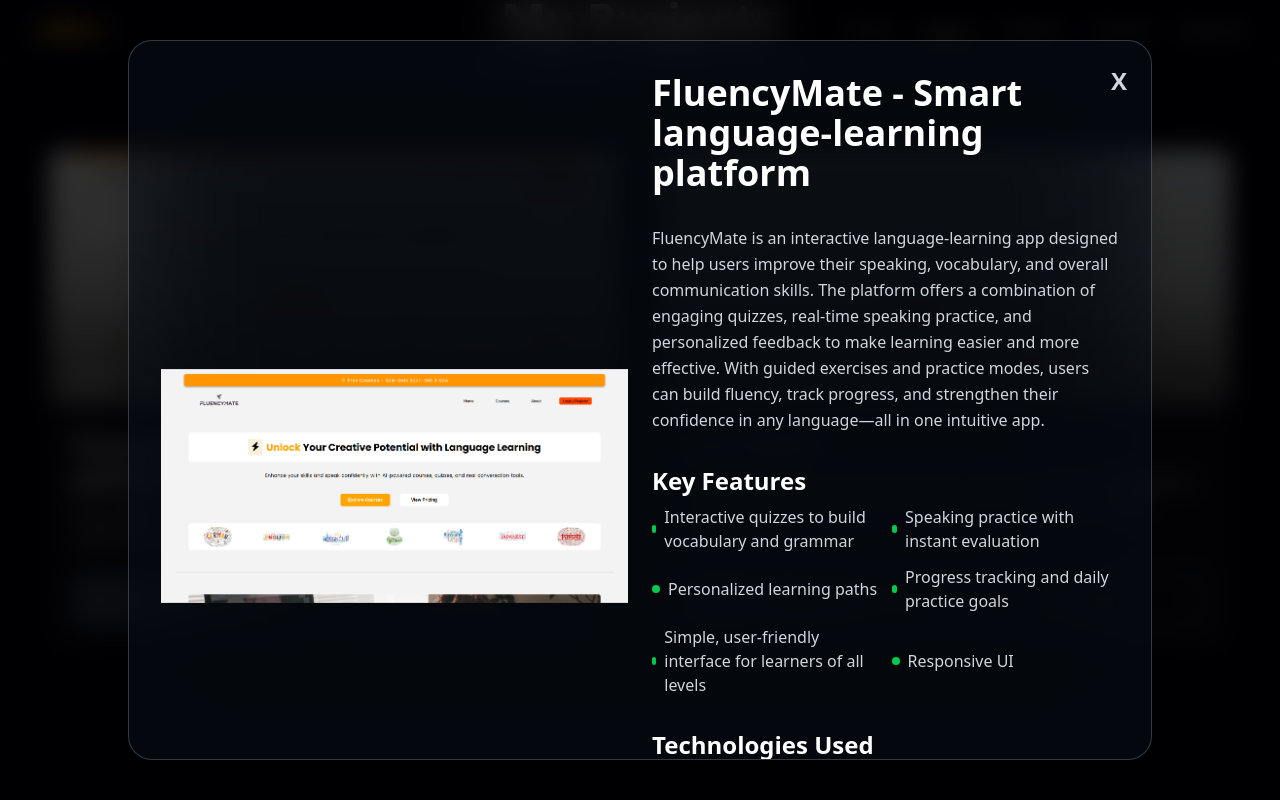
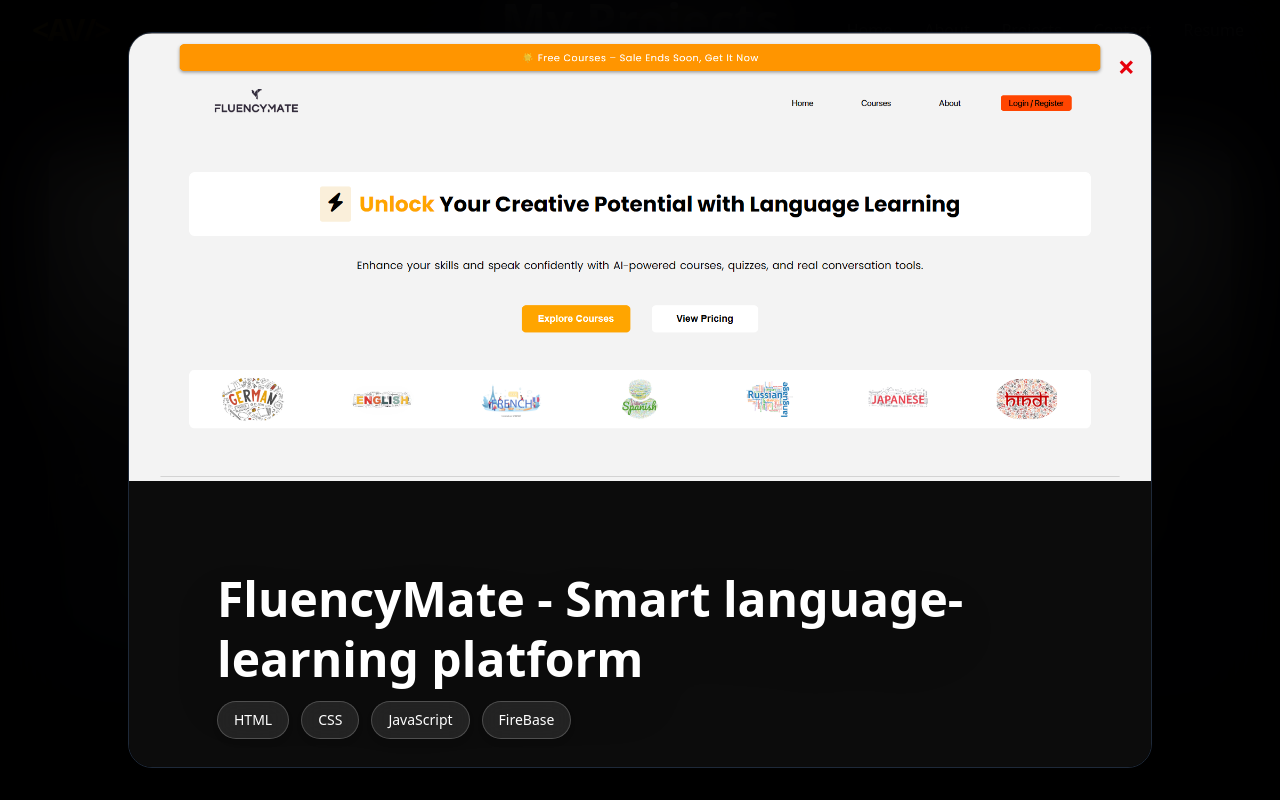
Before and after one commit to abhishekverma22/Portfolio, a React (Vite) app: page / in a window 1280 px wide. Both pictures are taken after a click on the element 334 px from the left and 2468 px from the top of the page. Shown: the part 2068-2868 px from the top of the page. Built offline with nearby package versions, Linux system fonts and the light colour scheme; a web font is replaced by a local one.

Commit message:
redesign

```diff
--- a/src/components/Project.jsx
+++ b/src/components/Project.jsx
@@ -175,14 +175,23 @@
 
         <style jsx>{`
           @keyframes float {
-            0% { transform: translateY(0) rotate(0deg); opacity: 0; }
-            15% { opacity: 0.4; }
-            85% { opacity: 0.2; }
-            100% { transform: translateY(-140vh) rotate(360deg); opacity: 0; }
+            0% {
+              transform: translateY(0) rotate(0deg);
+              opacity: 0;
+            }
+            15% {
+              opacity: 0.4;
+            }
+            85% {
+              opacity: 0.2;
+            }
+            100% {
+              transform: translateY(-140vh) rotate(360deg);
+              opacity: 0;
+            }
           }
         `}</style>
       </section>
-
       <AnimatePresence>
         {selectedProject && (
           <motion.div
@@ -190,50 +199,76 @@
             animate={{ opacity: 1 }}
             exit={{ opacity: 0 }}
             onClick={() => setSelectedProject(null)}
-            className="fixed inset-0 z-50 flex items-center justify-center p-4 bg-black/80 backdrop-blur-md"
+            className="fixed inset-0 z-50 flex items-center justify-center p-4 sm:p-6 bg-black/95 backdrop-blur-2xl"
           >
             <motion.div
-              initial={{ scale: 0.8, opacity: 0 }}
+              initial={{ scale: 0.94, opacity: 0 }}
               animate={{ scale: 1, opacity: 1 }}
-              exit={{ scale: 0.8, opacity: 0 }}
-              transition={{ type: "spring", damping: 25, stiffness: 300 }}
+              exit={{ scale: 0.94, opacity: 0 }}
+              transition={{ type: "spring", damping: 30, stiffness: 320 }}
               onClick={(e) => e.stopPropagation()}
-              className="relative w-full max-w-4xl md:max-w-5xl max-h-[90vh] overflow-y-auto bg-gray-900/30 backdrop-blur-3xl border border-white/20 rounded-3xl shadow-2xl p-4 sm:p-6 md:p-8"
+              className="relative w-full max-w-5xl max-h-[92vh] overflow-y-auto bg-[#0c0c0c] border border-gray-800 rounded-3xl shadow-3xl scrollbar-thin scrollbar-thumb-gray-700 scrollbar-track-transparent"
             >
+              {/* Modern Close Button */}
               <button
                 onClick={() => setSelectedProject(null)}
-                className="absolute top-4 sm:top-6 right-4 sm:right-6 text-gray-300 hover:text-white text-lg sm:text-xl md:text-2xl font-bold"
+                className="absolute top-4 right-4 z-30 text-red-600 hover:text-white text-2xl sm:text-3xl transition-all duration-300 hover:scale-110 font-bold"
+                aria-label="Close"
               >
-                X
+                ×
               </button>
 
-              <div className="grid grid-cols-1 md:grid-cols-2 gap-4 sm:gap-6">
-                <div className="h-auto sm:h-64 md:h-full overflow-hidden rounded-xl flex justify-center items-center">
+              {/* Hero Image + Title Overlay */}
+              <div className="relative h-64 sm:h-80 md:h-96 lg:h-112 overflow-hidden">
                 <img
                   src={selectedProject.image}
                   alt={selectedProject.title}
-                    className="w-full h-full object-contain"
+                  className="w-full h-full object-cover object-top"
                   loading="lazy"
                 />
+                <div className="absolute inset-0 " />
               </div>
 
-                <div className="space-y-4 sm:space-y-6 md:space-y-8 text-white">
-                  <h2 className="text-2xl sm:text-3xl md:text-4xl font-bold">
+              {/* Content */}
+              <div className="p-6 sm:p-8 md:p-10 lg:p-12 space-y-8 sm:space-y-10 text-white">
+                <div className=" p-6 sm:p-8 md:p-10 text-white">
+                  <h1 className="text-2xl sm:text-3xl md:text-4xl lg:text-5xl font-bold mb-3 leading-tight drop-shadow-2xl">
                     {selectedProject.title}
-                  </h2>
-                  <p className="text-xs sm:text-sm md:text-base text-gray-300 leading-relaxed">
+                  </h1>
+                  <div className="flex flex-wrap gap-2 sm:gap-3">
+                    {selectedProject.tech.map((tech) => (
+                      <span
+                        key={tech}
+                        className="px-3 py-1.5 sm:px-4 sm:py-2 text-xs sm:text-sm bg-white/10 backdrop-blur-md border border-white/20 rounded-full font-medium shadow-md"
+                      >
+                        {tech}
+                      </span>
+                    ))}
+                  </div>
+                </div>
+                {/* Description */}
+                <div>
+                  <h3 className="text-lg sm:text-xl md:text-2xl font-bold text-gray-200 mb-3 sm:mb-4 border-l-4 border-yellow-500 pl-3 sm:pl-4">
+                    Project Overview
+                  </h3>
+                  <p className="text-gray-400 text-sm sm:text-base md:text-lg leading-relaxed whitespace-pre-line">
                     {selectedProject.fullDescription}
                   </p>
+                </div>
 
+                {/* Key Features */}
                 <div>
-                    <h3 className="text-lg sm:text-xl md:text-2xl font-bold mb-2">
+                  <h3 className="text-lg sm:text-xl md:text-2xl font-bold text-gray-200 mb-4 sm:mb-6 border-l-4 border-yellow-500 pl-3 sm:pl-4">
                     Key Features
                   </h3>
-                    <div className="grid grid-cols-1 sm:grid-cols-2 gap-2 sm:gap-3">
-                      {selectedProject.features.map((feature) => (
-                        <div key={feature} className="flex items-center gap-2">
-                          <span className="w-2 h-2 bg-green-500 rounded-full" />
-                          <span className="text-gray-300 text-xs sm:text-sm md:text-base">
+                  <div className="grid grid-cols-1 sm:grid-cols-2 gap-3 sm:gap-4">
+                    {selectedProject.features.map((feature, idx) => (
+                      <div
+                        key={idx}
+                        className="flex items-start gap-3 bg-gray-900/40 backdrop-blur-sm border border-gray-800 rounded-lg p-3 sm:p-4 hover:border-gray-700 transition"
+                      >
+                        <div className="w-1.5 h-1.5 sm:w-2 sm:h-2 bg-yellow-500 rounded-full mt-1.5 sm:mt-2 shrink-0" />
+                        <span className="text-gray-300 text-sm sm:text-base leading-snug">
                           {feature}
                         </span>
                       </div>
@@ -241,40 +276,44 @@
                   </div>
                 </div>
 
-                  <div>
-                    <h3 className="text-lg sm:text-xl md:text-2xl font-bold mb-2">
-                      Technologies Used
-                    </h3>
-                    <div className="flex flex-wrap gap-2 sm:gap-3">
-                      {selectedProject.tech.map((tech) => (
-                        <span
-                          key={tech}
-                          className="px-3 py-1 sm:px-4 sm:py-2 text-xs sm:text-sm md:text-base bg-gray-800/70 rounded-full border border-gray-600"
-                        >
-                          {tech}
-                        </span>
-                      ))}
-                    </div>
-                  </div>
-
-                  <div className="flex flex-col sm:flex-row gap-3 mt-4 sm:mt-6">
+                {/* Buttons */}
+                <div className="flex flex-col sm:flex-row gap-4 pt-4 sm:pt-6">
                   <a
                     href={selectedProject.liveDemo}
                     target="_blank"
                     rel="noopener noreferrer"
-                      className="flex-1 py-2 sm:py-3 text-sm sm:text-base md:text-lg bg-white/20 border-2 border-white/40 text-white font-bold text-center rounded-xl shadow-md hover:shadow-lg transition-all duration-300"
+                    className="group flex items-center justify-center gap-3 px-6 py-3.5 sm:py-4  font-bold text-sm sm:text-base rounded-xl shadow-xl hover:shadow-2xl hover:scale-105 transition-all duration-300 bg-linear-to-r from-gray-700 to-gray-800 "
                   >
                     View Live Demo
+                    <svg
+                      className="w-5 h-5 group-hover:translate-x-1 transition"
+                      fill="none"
+                      stroke="currentColor"
+                      viewBox="0 0 24 24"
+                    >
+                      <path
+                        strokeLinecap="round"
+                        strokeLinejoin="round"
+                        strokeWidth={2}
+                        d="M10 6H6a2 2 0 00-2 2v10a2 2 0 002 2h10a2 2 0 002-2v-4M14 4h6m0 0v6m0-6L10 14"
+                      />
+                    </svg>
                   </a>
                   <a
                     href={selectedProject.github}
                     target="_blank"
                     rel="noopener noreferrer"
-                      className="flex-1 py-2 sm:py-3 text-sm sm:text-base md:text-lg border-2 border-gray-500 text-white font-bold text-center rounded-xl hover:bg-white/10 hover:border-gray-400 transition-all duration-300"
+                    className="flex items-center justify-center gap-3 px-6 py-3.5 sm:py-4 bg-gray-200 hover:bg-gray-700 border border-gray-700 hover:border-gray-500 text-black font-bold text-sm sm:text-base rounded-xl transition-all duration-300 hover:scale-105"
                   >
+                    <svg
+                      className="w-6 h-6"
+                      fill="currentColor"
+                      viewBox="0 0 24 24"
+                    >
+                      <path d="M12 0c-6.626 0-12 5.373-12 12 0 5.302 3.438 9.8 8.207 11.387.599.111.793-.261.793-.577v-2.234c-3.338.726-4.033-1.416-4.033-1.416-.546-1.387-1.333-1.756-1.333-1.756-1.089-.745.083-.729.083-.729 1.205.084 1.839 1.237 1.839 1.237 1.07 1.834 2.807 1.304 3.492.997.107-.775.418-1.305.762-1.604-2.665-.305-5.467-1.334-5.467-5.931 0-1.311.469-2.381 1.236-3.221-.124-.303-.535-1.524.117-3.176 0 0 1.008-.322 3.301 1.23.957-.266 1.983-.399 3.003-.404 1.02.005 2.047.138 3.006.404 2.291-1.552 3.297-1.23 3.297-1.23.653 1.653.242 2.874.118 3.176.77.84 1.235 1.911 1.235 3.221 0 4.609-2.807 5.624-5.479 5.921.43.372.823 1.102.823 2.222v3.293c0 .319.192.694.801.576 4.765-1.589 8.199-6.086 8.199-11.386 0-6.627-5.373-12-12-12z" />
+                    </svg>
                     View Code
                   </a>
-                  </div>
                 </div>
               </div>
             </motion.div>
```
Lines whose indentation alone changed are shown as unchanged.
